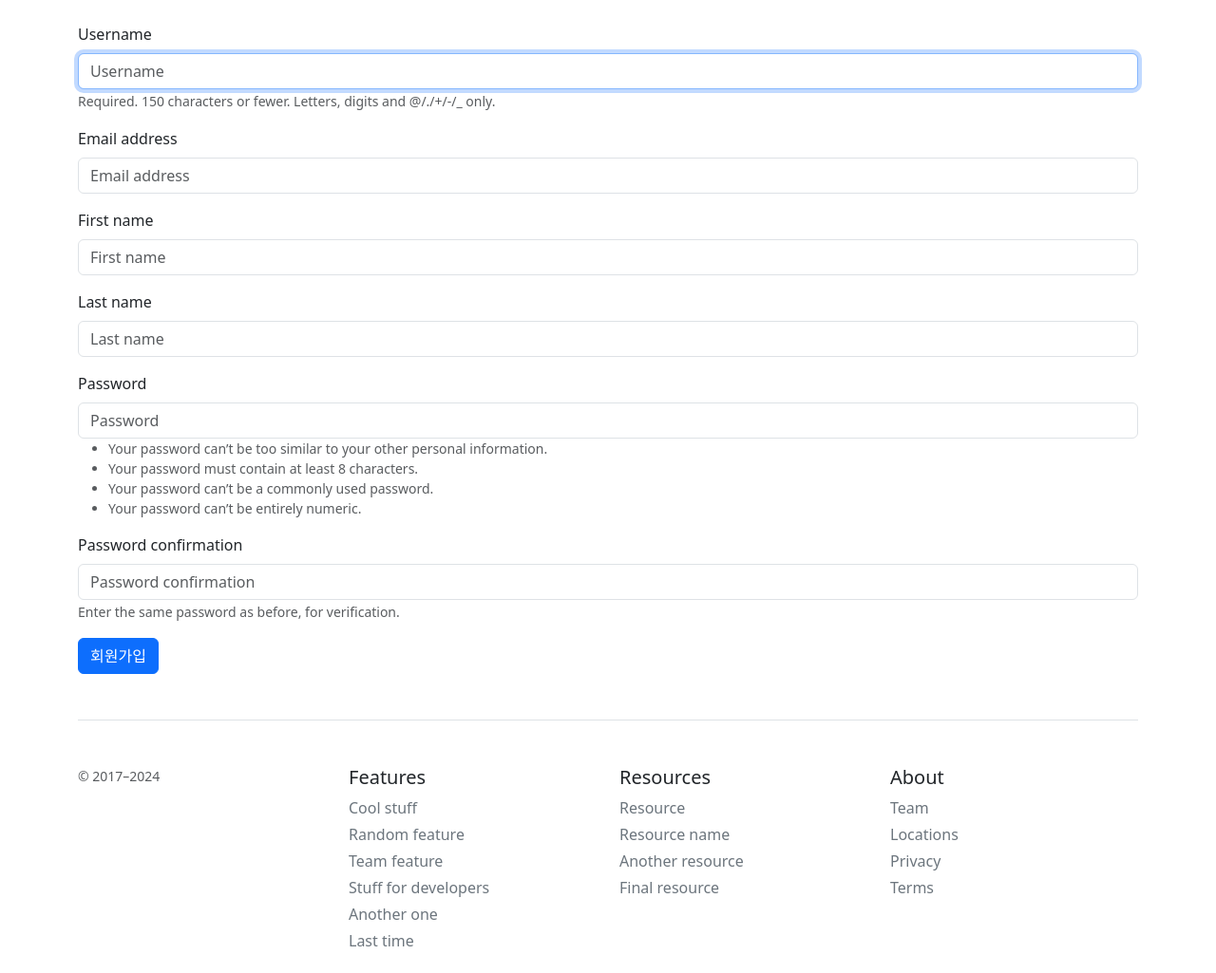
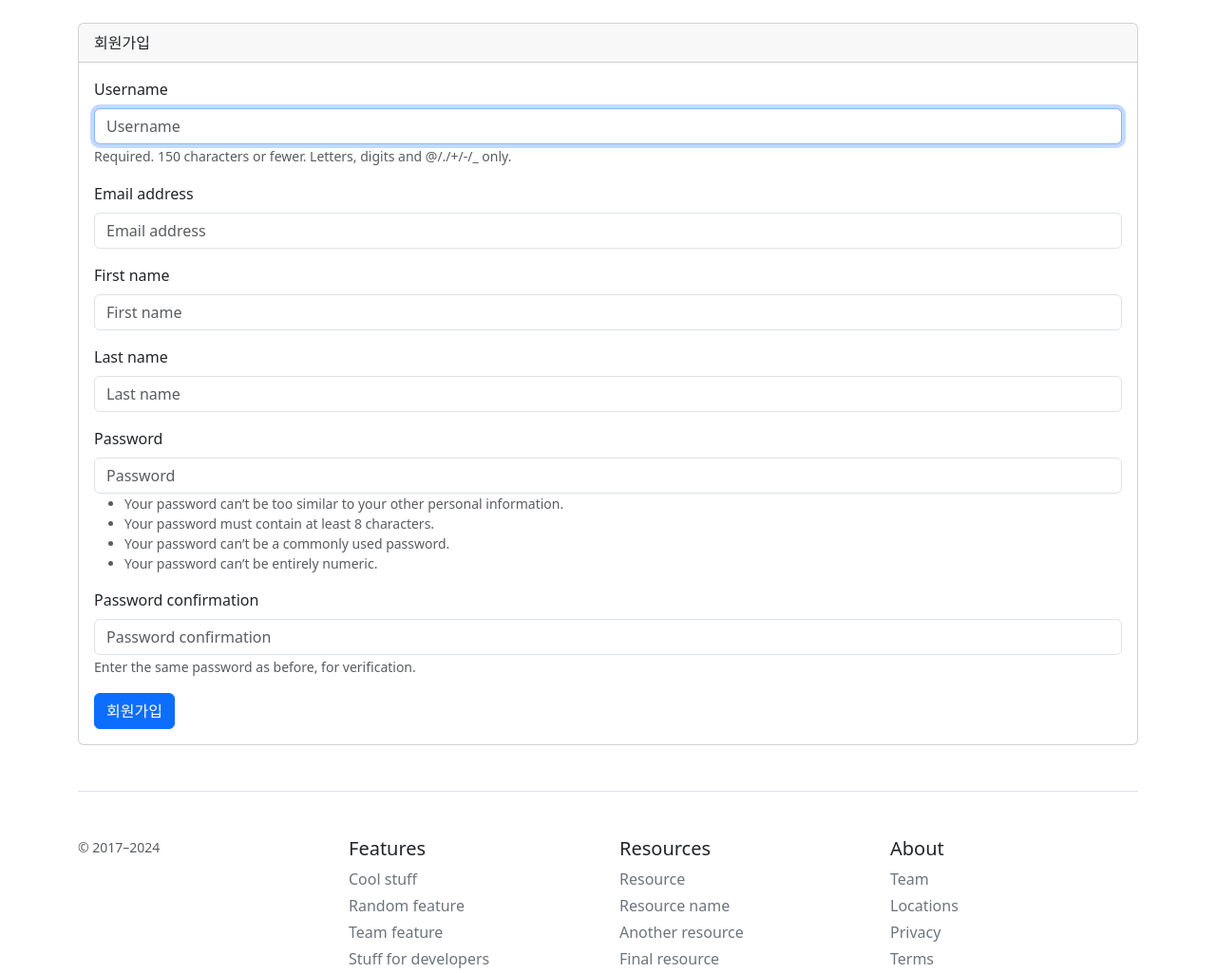
Before and after one commit to park-sueun/django-instagram-nonspa, a Django app: page /accounts/signup/ in a window 1280 px wide. Shown: the part 75-1100 px from the top of the page at 95% size. Before the commit the page ends 1072 px from the top, so only its background shows below. Run offline with Django 5.2, Linux system fonts and the light colour scheme; some libraries are stand-ins or nearby versions.

Commit message:
signup_form bootstrap card 추가

```diff
--- a/accounts/templates/accounts/signup_form.html
+++ b/accounts/templates/accounts/signup_form.html
@@ -2,9 +2,16 @@
 {% load django_bootstrap5 %}
 
 {% block content %}
-    <form action="" method="POST", enctype="multipart/form-data">
-        {% csrf_token %}
-        {% bootstrap_form form %}
-        {% bootstrap_button button_type="submit" content="회원가입" %}
-    </form>
+    <div class="card">
+        <div class="card-header">
+            회원가입
+        </div>
+        <div class="card-body">
+            <form action="" method="POST", enctype="multipart/form-data">
+                {% csrf_token %}
+                {% bootstrap_form form %}
+                {% bootstrap_button button_type="submit" content="회원가입" %}
+            </form>
+        </div>
+    </div>
 {% endblock %}
```
